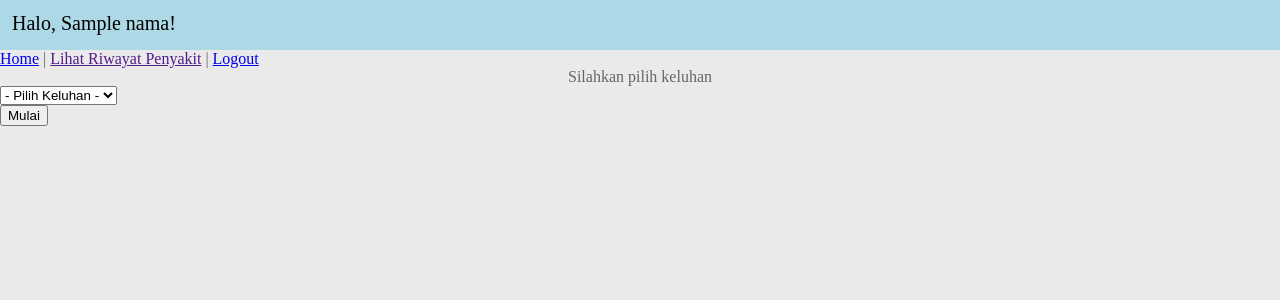
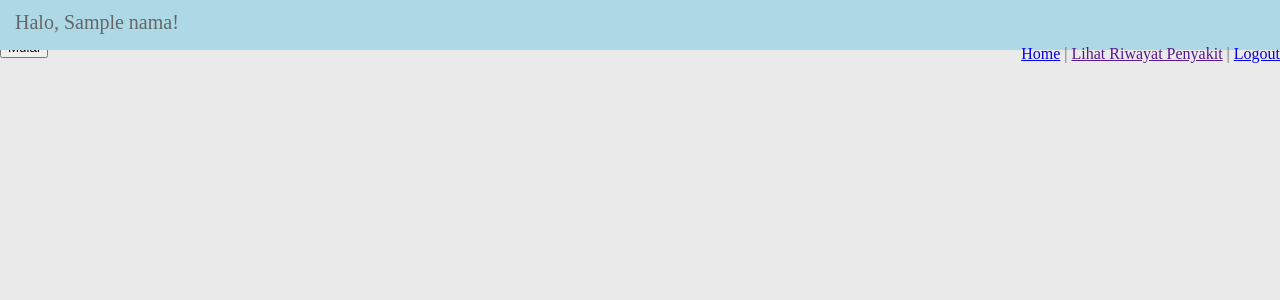
Before and after one commit to amirhamzah310/WebDoctor, a PHP site: template Proyek Akhir/View/home.php in a window 1280 px wide. Shown: the top 300 px of the page. Run offline with PHP 8.4, Linux system fonts and the light colour scheme; the template is opened without the code that fills it: most values are stand-ins (such as "Sample title", 1, 10 or a date in 2020).

Commit message:
mengedit homepage

```diff
--- a/Proyek Akhir/View/Style/style.css
+++ b/Proyek Akhir/View/Style/style.css
@@ -315,13 +315,20 @@ select#selectKota {
 }
 
 .nav {
+    position: fixed;
     height: 50px;
     width: 100%;
     background-color: lightblue;
 }
 
-h5 {
+#halonama {
     font-size: 20px;
-    color: black;
-    padding: 12px;
+    line-height: 45px;
+    display: inline;
+    padding: 15px;
 }
+
+.menu {
+    position: absolute;
+    right: 0;
+}
--- a/Proyek Akhir/View/home.php
+++ b/Proyek Akhir/View/home.php
@@ -1,14 +1,15 @@
 <div class="nav">
-    <h5>Halo, <?=$nama?>!</h5>
+    <p id="halonama">Halo, <?=$nama?>!</p>
+    <div class="menu">
+        <a href="home">Home</a>
+        <span id="pembatas">|</span>
+        <a href="">Lihat Riwayat Penyakit</a>
+        <span id="pembatas">|</span>
+        <a href="index.php">Logout</a>
+    </div>
 </div>
 
 
-
-<a href="home">Home</a>
-<span id="pembatas">|</span>
-<a href="">Lihat Riwayat Penyakit</a>
-<span id="pembatas">|</span>
-<a href="index.php">Logout</a>
 <h1>Silahkan pilih keluhan</h1>
 <select name="dropdownPenyakit" id="pilihPenyakit">
     <option value="">- Pilih Keluhan -</option>
```
